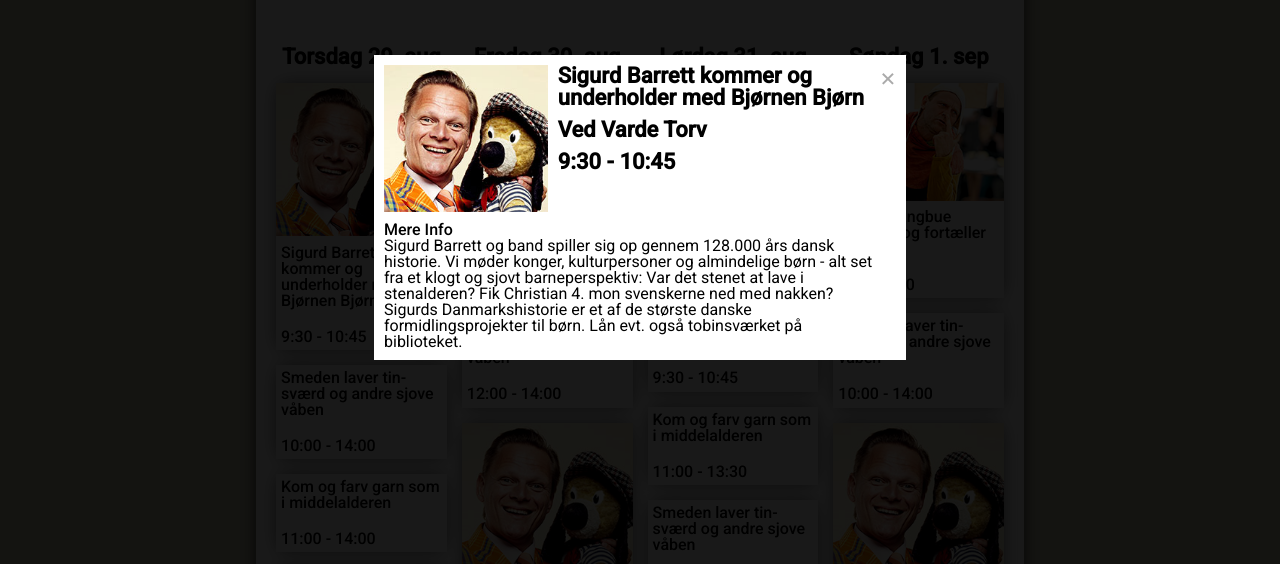
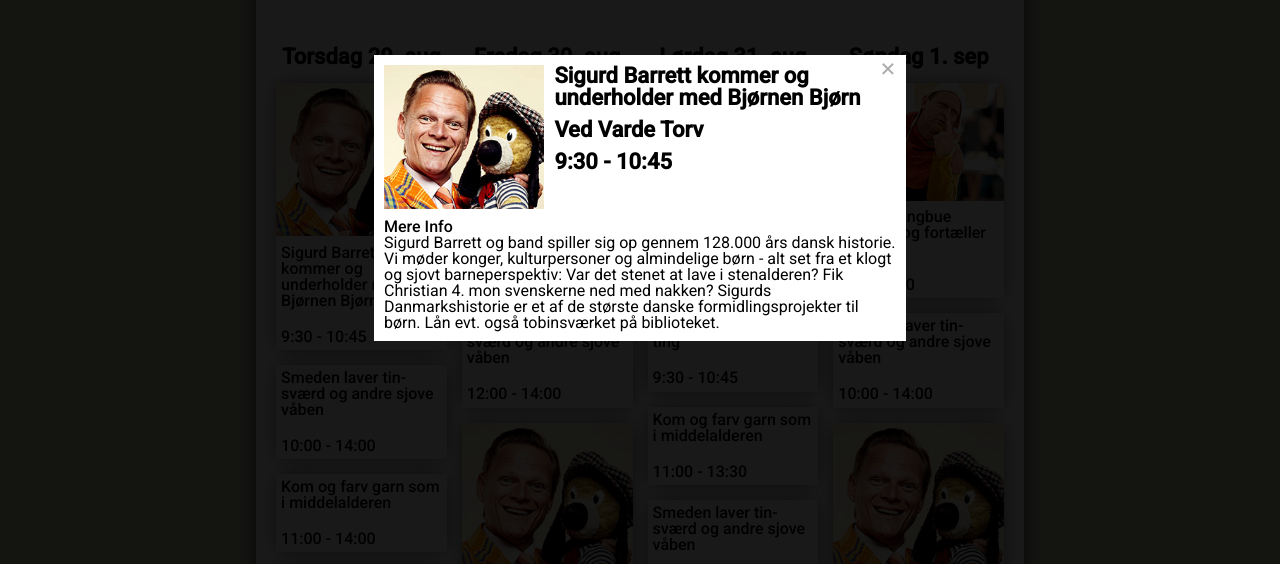
Before and after one commit to johanniwanker/gruppe21forbedringer, a plain HTML site: page program.html in a window 1280 px wide. Both pictures are taken after a click on the element 361 px from the left and 411 px from the top of the page. Shown: the part 195-759 px from the top of the page. Drawn offline with Linux system fonts and the light colour scheme.

Commit message:
sidste styling til program

```diff
--- a/css/css.css
+++ b/css/css.css
@@ -618,6 +618,7 @@ cursor: pointer;
     float: right;
     font-size: 28px;
     font-weight: bold;
+    margin-top: -10px;
 }
 .lukModal:hover{
     color: black;
--- a/program.html
+++ b/program.html
@@ -208,10 +208,9 @@
 
                   <div class="modalHer">
                     <div class="modal-boks">
-                      <span class="lukModal">&times;</span>
+                      <span class="lukModal padding-left">&times;</span>
 
-                      <div id="sigurdHidden">
-                      <div class="flex-column">
+                      <div class="flex-column" id="sigurdHidden">
                         <div class="flex-row">
                           <img src="img/sigurd.jpg" alt="sigurd barrett" class="width-33">
                           <div class="flex-column padding-left">
@@ -223,7 +222,6 @@
                         <h5 class="bold margin-t-10">Mere Info</h5>
                         <h5>Sigurd Barrett og band spiller sig op gennem 128.000 års dansk historie. Vi møder konger, kulturpersoner og almindelige børn - alt set fra et klogt og sjovt barneperspektiv: Var det stenet at lave i stenalderen? Fik Christian 4. mon svenskerne ned med nakken? Sigurds Danmarkshistorie er et af de største danske formidlingsprojekter til børn. Lån evt. også tobinsværket på biblioteket.</h5>
                       </div>
-                    </div>
 
                     <div id="mikkelHidden">
                       <div class="flex-column">
```
